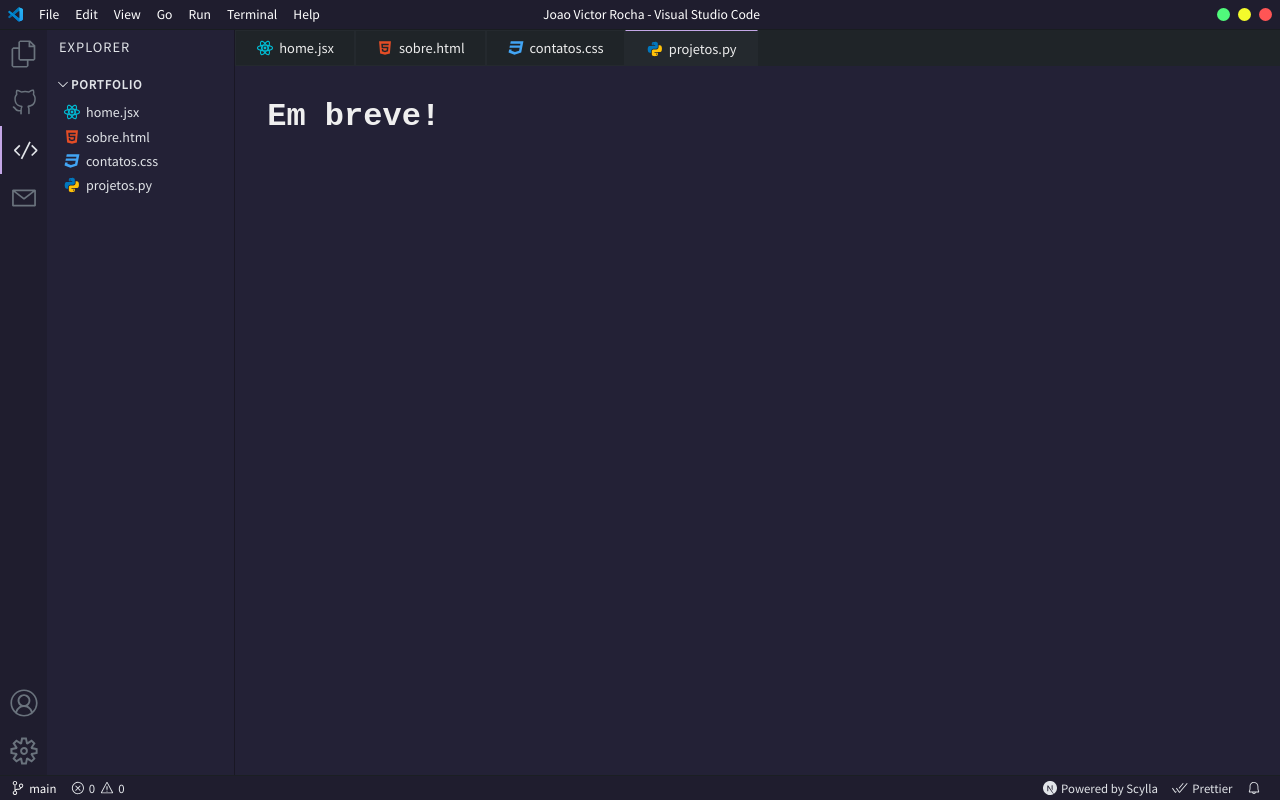
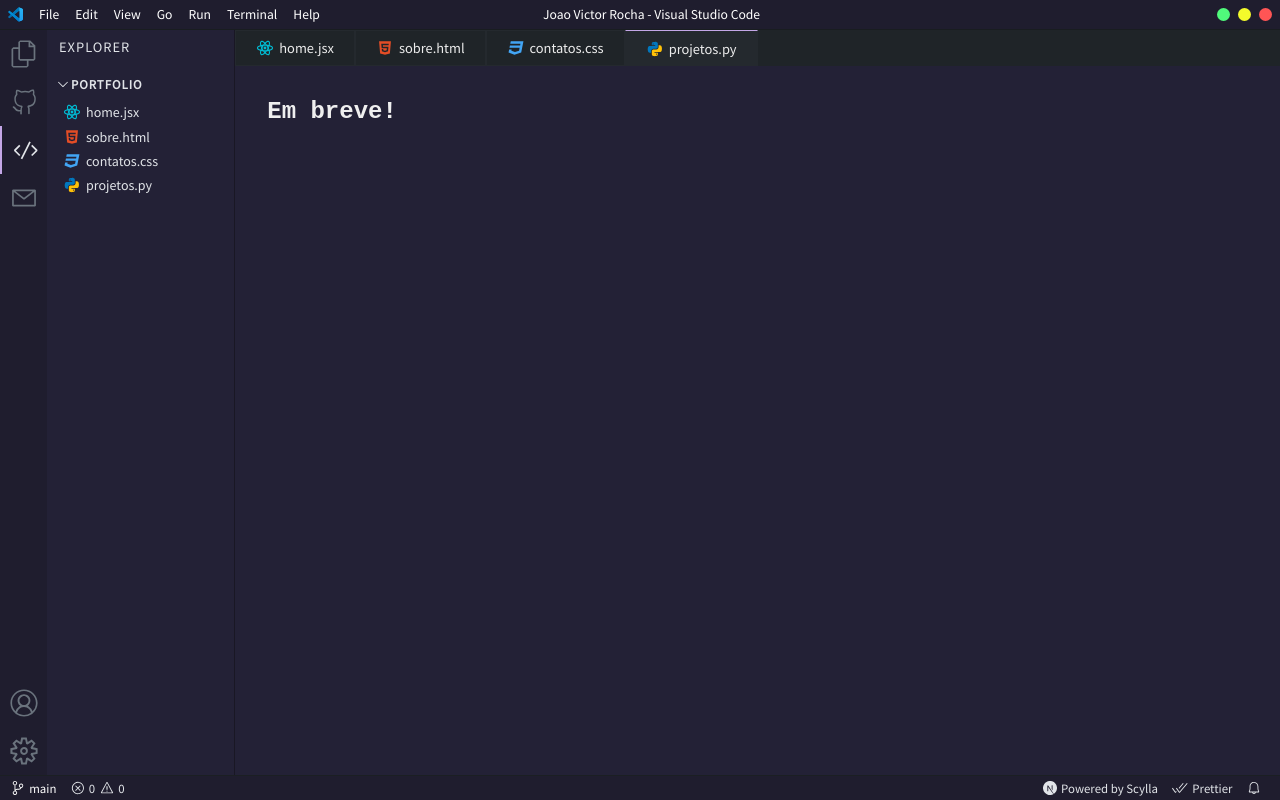
Before and after one commit to joaomedeirosr/my-home, a Next.js app: page /projects in a window 1280 px wide. Built offline with nearby package versions, Linux system fonts and the light colour scheme.

Commit message:
projects

```diff
--- a/pages/projects.jsx
+++ b/pages/projects.jsx
@@ -5,7 +5,7 @@ import styles from "../styles/ProjectsPage.module.css";
 const ProjectsPage = ({ projects }) => {
   return (
     <>
-      <h1>Em breve!</h1>
+      <h2>Em breve!</h2>
     </>
   );
 };
```
